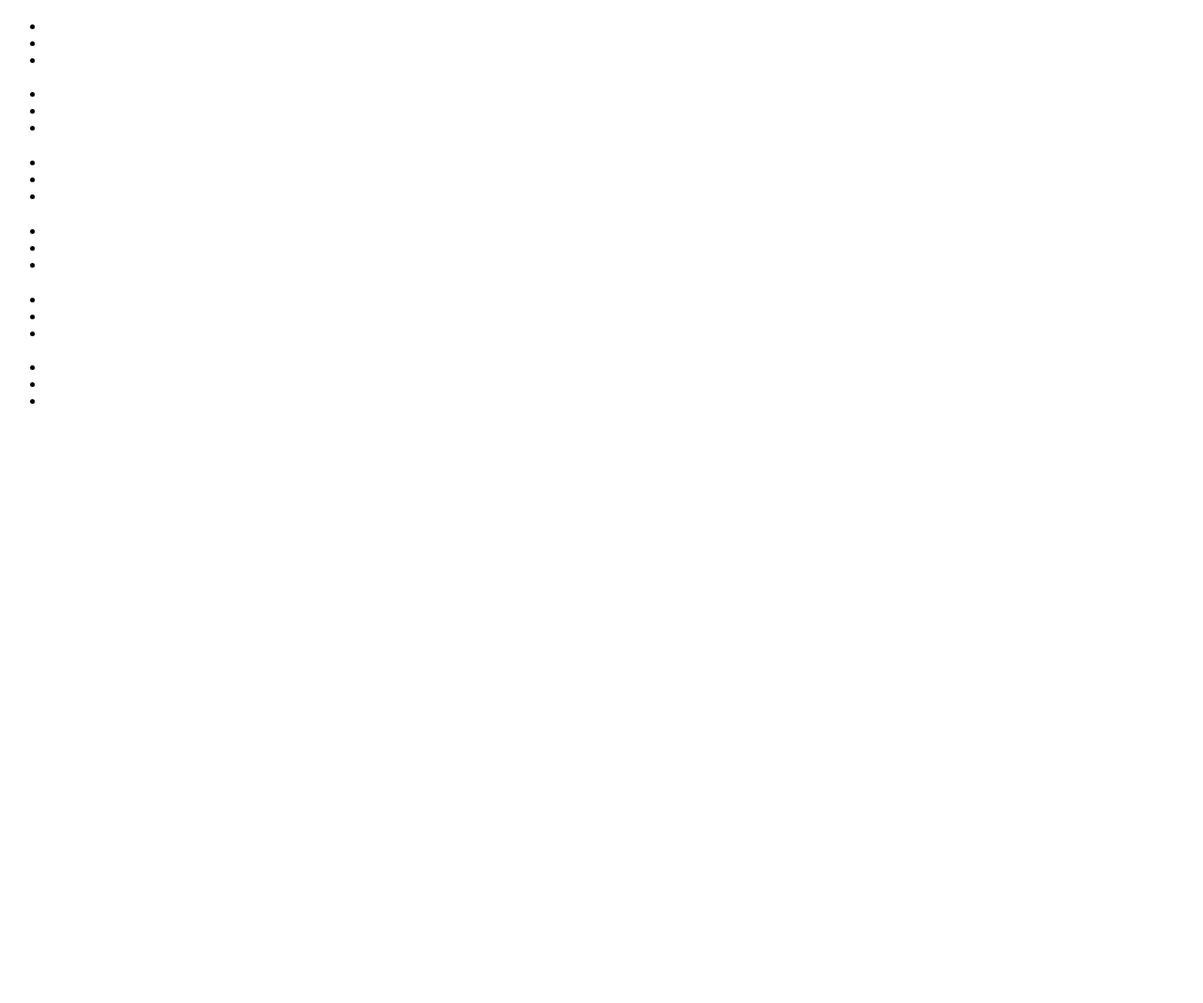
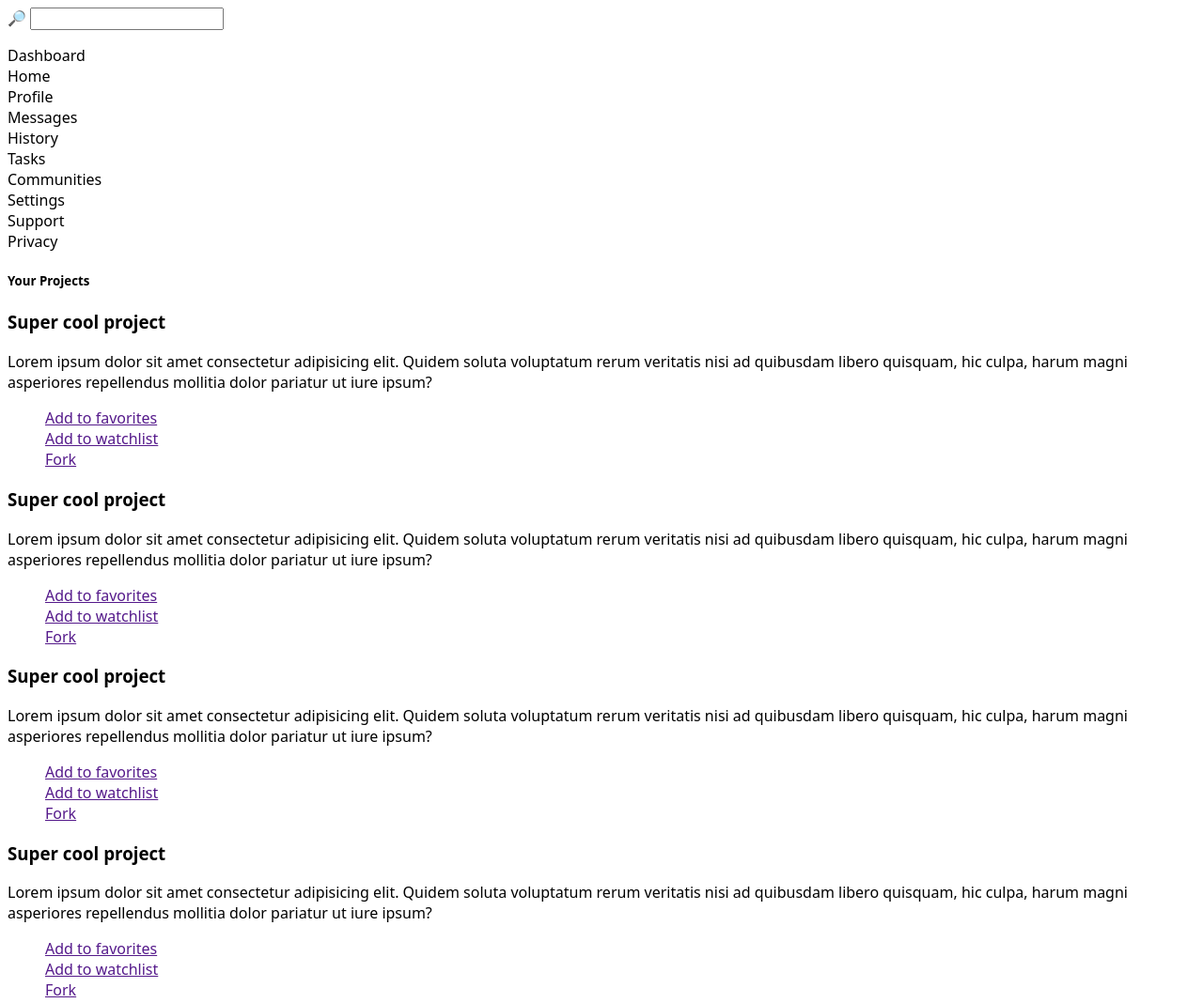
Before and after one commit to the-odin-project-max/grid-admin-dashboard, a plain HTML site: page index.html in a window 1280 px wide. Shown: the top 1068 px of the page at 94% size. Before the commit the page ends 800 px from the top, so only its background shows below. Drawn offline with Linux system fonts and the light colour scheme.

Commit message:
feat(base): dummy information to structure the htlm file

```diff
--- a/css/style.css
+++ b/css/style.css
@@ -0,0 +1,7 @@
+* {
+	font-family: system-ui, -apple-system, BlinkMacSystemFont, 'Segoe UI', Roboto, Oxygen, Ubuntu, Cantarell, 'Open Sans', 'Helvetica Neue', sans-serif;
+}
+
+ul {
+	list-style-type: none;
+}
--- a/index.html
+++ b/index.html
@@ -7,77 +7,139 @@
 	<link rel="stylesheet" href="css/style.css">
 </head>
 <body>
-	<div class="header"></div>
-	<div class="sidebar"></div>
+	<div class="header">
+		<div class="search">
+			<span class="search-icon">🔎</span>
+			<input type="text">
+		</div>
+		<div class="infos">
+
+		</div>
+		<div class="actions">
+			<div class="avatar"></div>
+			<div class="name"></div>
+			<ul>
+				<li><a href="" class="action-button"></a></li>
+			</ul>
+		</div>
+	</div>
+	<div class="sidebar">
+		<div class="logo-title">Dashboard</div>
+		<div class="sidebar-navigation-link">Home</div>
+		<div class="sidebar-navigation-link">Profile</div>
+		<div class="sidebar-navigation-link">Messages</div>
+		<div class="sidebar-navigation-link">History</div>
+		<div class="sidebar-navigation-link">Tasks</div>
+		<div class="sidebar-navigation-link">Communities</div>
+		<div class="sidebar-action-link">Settings</div>
+		<div class="sidebar-action-link">Support</div>
+		<div class="sidebar-action-link">Privacy</div>
+	</div>
 	<div class="content">
+		<h5 class="content-title">Your Projects</h5>
 		<div class="project">
-			<h3 class="project-title"></h3>
-			<p class="description"></p>
+			<h3 class="project-title">Super cool project</h3>
+			<p class="project-description">Lorem ipsum dolor sit amet consectetur adipisicing elit. Quidem soluta voluptatum rerum veritatis nisi ad quibusdam libero quisquam, hic culpa, harum magni asperiores repellendus mollitia dolor pariatur ut iure ipsum?</p>
 			<div class="project-icons">
 				<ul>
-					<li class="icon"></li>
-					<li class="icon"></li>
-					<li class="icon"></li>
+					<li class="project-icon"><a href="">Add to favorites</a></li>
+					<li class="project-icon"><a href="">Add to watchlist</a></li>
+					<li class="project-icon"><a href="">Fork</a></li>
 				</ul>
 			</div>
 		</div>
 		<div class="project">
-			<h3 class="project-title"></h3>
-			<p class="description"></p>
+			<h3 class="project-title">Super cool project</h3>
+			<p class="project-description">Lorem ipsum dolor sit amet consectetur adipisicing elit. Quidem soluta voluptatum rerum veritatis nisi ad quibusdam libero quisquam, hic culpa, harum magni asperiores repellendus mollitia dolor pariatur ut iure ipsum?</p>
 			<div class="project-icons">
 				<ul>
-					<li class="icon"></li>
-					<li class="icon"></li>
-					<li class="icon"></li>
+					<li class="project-icon"><a href="">Add to favorites</a></li>
+					<li class="project-icon"><a href="">Add to watchlist</a></li>
+					<li class="project-icon"><a href="">Fork</a></li>
 				</ul>
 			</div>
 		</div>
 		<div class="project">
-			<h3 class="project-title"></h3>
-			<p class="description"></p>
+			<h3 class="project-title">Super cool project</h3>
+			<p class="project-description">Lorem ipsum dolor sit amet consectetur adipisicing elit. Quidem soluta voluptatum rerum veritatis nisi ad quibusdam libero quisquam, hic culpa, harum magni asperiores repellendus mollitia dolor pariatur ut iure ipsum?</p>
 			<div class="project-icons">
 				<ul>
-					<li class="icon"></li>
-					<li class="icon"></li>
-					<li class="icon"></li>
+					<li class="project-icon"><a href="">Add to favorites</a></li>
+					<li class="project-icon"><a href="">Add to watchlist</a></li>
+					<li class="project-icon"><a href="">Fork</a></li>
 				</ul>
 			</div>
 		</div>
 		<div class="project">
-			<h3 class="project-title"></h3>
-			<p class="description"></p>
+			<h3 class="project-title">Super cool project</h3>
+			<p class="project-description">Lorem ipsum dolor sit amet consectetur adipisicing elit. Quidem soluta voluptatum rerum veritatis nisi ad quibusdam libero quisquam, hic culpa, harum magni asperiores repellendus mollitia dolor pariatur ut iure ipsum?</p>
 			<div class="project-icons">
 				<ul>
-					<li class="icon"></li>
-					<li class="icon"></li>
-					<li class="icon"></li>
+					<li class="project-icon"><a href="">Add to favorites</a></li>
+					<li class="project-icon"><a href="">Add to watchlist</a></li>
+					<li class="project-icon"><a href="">Fork</a></li>
 				</ul>
 			</div>
 		</div>
 		<div class="project">
-			<h3 class="project-title"></h3>
-			<p class="description"></p>
+			<h3 class="project-title">Super cool project</h3>
+			<p class="project-description">Lorem ipsum dolor sit amet consectetur adipisicing elit. Quidem soluta voluptatum rerum veritatis nisi ad quibusdam libero quisquam, hic culpa, harum magni asperiores repellendus mollitia dolor pariatur ut iure ipsum?</p>
 			<div class="project-icons">
 				<ul>
-					<li class="icon"></li>
-					<li class="icon"></li>
-					<li class="icon"></li>
+					<li class="project-icon"><a href="">Add to favorites</a></li>
+					<li class="project-icon"><a href="">Add to watchlist</a></li>
+					<li class="project-icon"><a href="">Fork</a></li>
 				</ul>
 			</div>
 		</div>
 		<div class="project">
-			<h3 class="project-title"></h3>
-			<p class="description"></p>
+			<h3 class="project-title">Super cool project</h3>
+			<p class="project-description">Lorem ipsum dolor sit amet consectetur adipisicing elit. Quidem soluta voluptatum rerum veritatis nisi ad quibusdam libero quisquam, hic culpa, harum magni asperiores repellendus mollitia dolor pariatur ut iure ipsum?</p>
 			<div class="project-icons">
 				<ul>
-					<li class="icon"></li>
-					<li class="icon"></li>
-					<li class="icon"></li>
+					<li class="project-icon"><a href="">Add to favorites</a></li>
+					<li class="project-icon"><a href="">Add to watchlist</a></li>
+					<li class="project-icon"><a href="">Fork</a></li>
 				</ul>
 			</div>
 		</div>
 	</div>
-	<div class="announcements"></div>
-	<div class="trending"></div>
+	<div class="announcements">
+		<h5 class="announcement-title">Announcements</h5>
+		<div class="announcements-list">
+			<div class="annoucement">
+				<p class="announcement-title">Site Maintenance</p>
+				<p class="announcement-description">Lorem ipsum dolor sit amet consectetur adipisicing elit. Ad ullam minus voluptas beatae facilis voluptatum voluptatem nisi, natus cumque magnam nobis mollitia cum recusandae accusantium ipsam sunt! Nesciunt, illum officia.</p>
+			</div>
+			<div class="annoucement">
+				<p class="announcement-title">Community Share Day</p>
+				<p class="announcement-description">Lorem ipsum dolor sit amet consectetur adipisicing elit. Sit aut consectetur deleniti at nostrum dolores! Harum modi, esse expedita blanditiis amet ea vitae debitis in unde neque non explicabo dolor.</p>
+			</div>
+			<div class="annoucement">
+				<p class="announcement-title">Updated Privacy Policy</p>
+				<p class="announcement-description">Lorem ipsum dolor sit amet consectetur adipisicing elit. Quaerat suscipit, optio quos natus rem doloremque perferendis? Eum vel amet cumque ut dolore provident dicta! Porro accusantium vero facere iure maxime!</p>
+			</div>
+		</div>
+	</div>
+	<div class="trending">
+		<h5 class="trending-title"></h5>
+		<div class="trending-list">
+			<div class="trending-item">
+				<div class="trending-item-avatar"></div>
+				<p class="trending-item-id">@tegan</p>
+				<p class="trending-item-description">World Peace Builder</p>
+			</div>
+			<div class="trending-item">
+				<div class="trending-item-avatar"></div>
+				<p class="trending-item-id">@morgan</p>
+				<p class="trending-item-description">Super Cool Project</p>
+			</div>
+			<div class="trending-item">
+				<div class="trending-item-avatar"></div>
+				<p class="trending-item-id">@kendall</p>
+				<p class="trending-item-description">Life Changing App</p>
+			</div>
+		</div>
+	</div>
 </body>
 </html>
```
